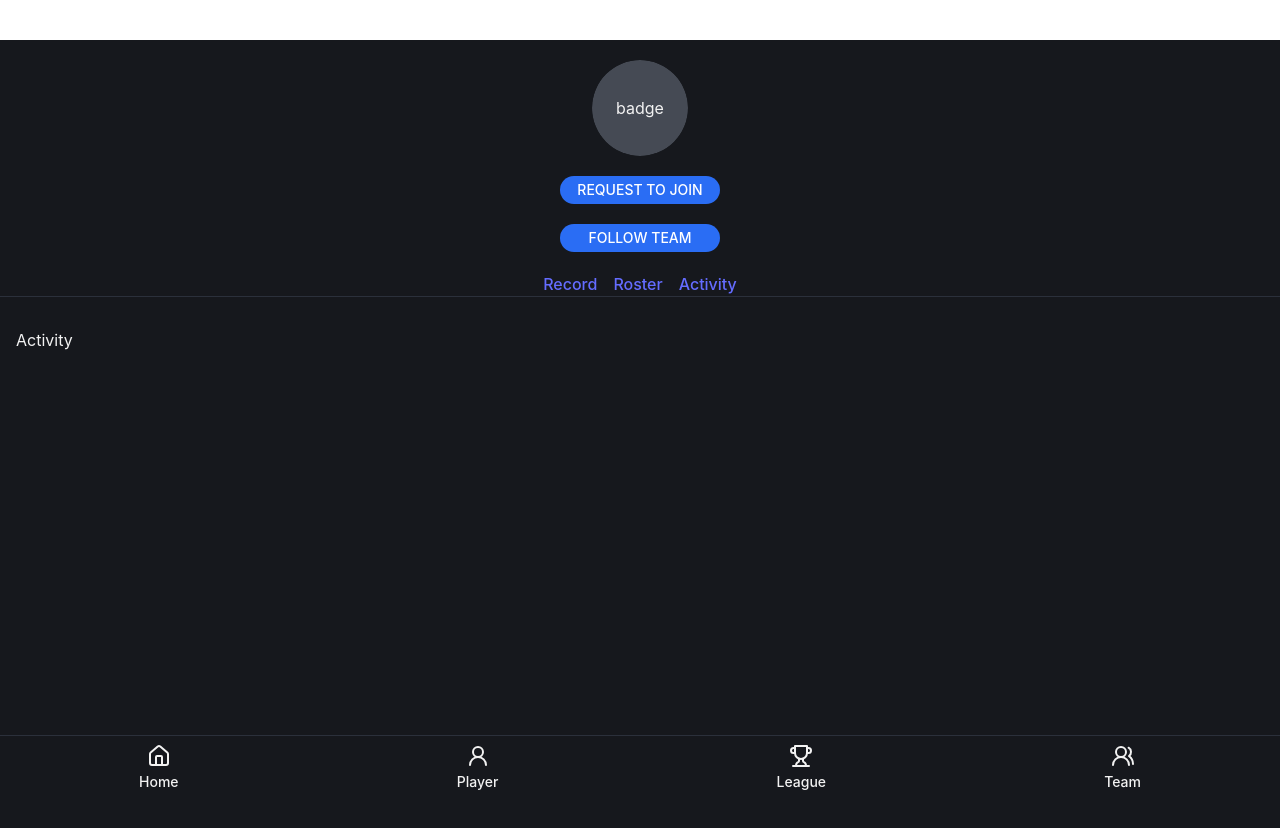
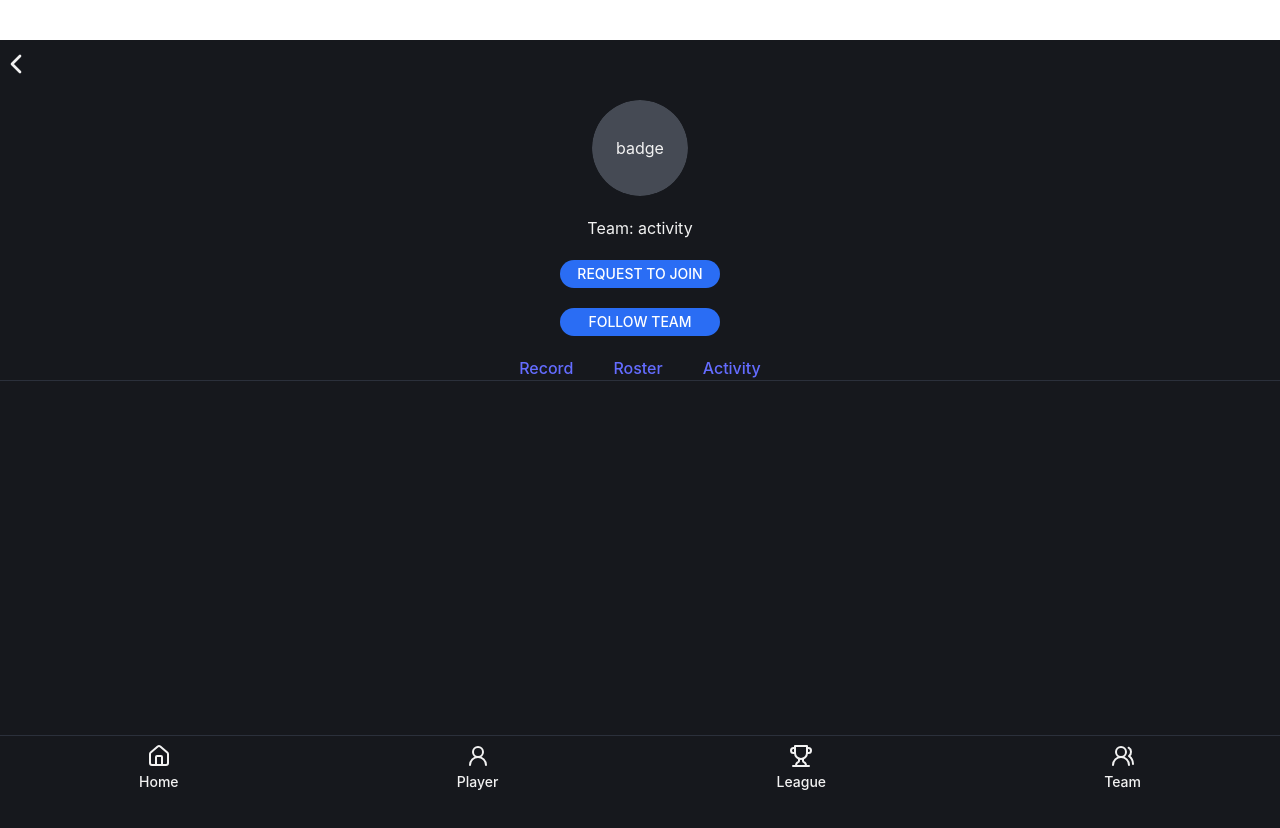
Before and after one commit to LeagueOfBugs/leaguies-2.0, a React (Vite) app in the folder client/: page /team/activity in a window 1280 px wide. Shown: the top 828 px of the page. Built offline with nearby package versions, Linux system fonts and the light colour scheme; no server answers.

Commit message:
created team screen listing player's teams to team details with back nav

```diff
--- a/client/src/components/ui/CTAButton.tsx
+++ b/client/src/components/ui/CTAButton.tsx
@@ -13,7 +13,12 @@ const CTAButton = ({ ctas }: CTAButtonProps) => {
   return (
     <div className="flex flex-col space-y-5">
       {ctas.map((cta) => (
-        <Button variant="default" className="w-40 h-7 rounded-full">
+        <Button
+          key={cta.label}
+          onClick={cta.onClick}
+          variant="default"
+          className="w-40 h-7 rounded-full"
+        >
           {cta.label}
         </Button>
       ))}
--- a/client/src/components/ui/NavLayout.tsx
+++ b/client/src/components/ui/NavLayout.tsx
@@ -13,7 +13,7 @@ const NavLayout = ({ navLinks }: NavLayoutProps) => {
   return (
     <div className="flex-col h-full w-full">
       <nav className="flex-col h-10">
-        <div className="flex space-x-4 justify-center">
+        <div className="flex space-x-10 justify-center">
           {navLinks.map((link) => (
             <NavLink key={link.to} to={link.to}>
               {link.label}
--- /dev/null
+++ b/client/src/screens/teamScreen/TeamItem.tsx
@@ -0,0 +1,16 @@
+import { Link } from "react-router-dom";
+
+interface TeamItemProps {
+  teamName: string;
+  league: string;
+}
+
+const TeamItem = ({ teamName, league }: TeamItemProps) => {
+  return (
+    <Link to={teamName}>
+      {teamName} : {league ? league : "N/A"}
+    </Link>
+  );
+};
+
+export default TeamItem;
--- /dev/null
+++ b/client/src/screens/teamScreen/TeamList.tsx
@@ -0,0 +1,10 @@
+import React from "react";
+
+interface TeamListProps {
+  children?: React.ReactNode;
+}
+const TeamList: React.FC<TeamListProps> = ({ children }) => {
+  return <>{children}</>;
+};
+
+export default TeamList;
--- a/client/src/screens/teamScreen/TeamRoutes.tsx
+++ b/client/src/screens/teamScreen/TeamRoutes.tsx
@@ -4,20 +4,24 @@ import Record from "./Record";
 import Roster from "./Roster";
 import Activity from "./Activity";
 import EmptyTeamState from "./EmptyTeamState";
+import Teams from "./Teams";
 
 const TeamRoutes = () => {
   const noTeams = false;
+
   return (
     <Routes>
       {noTeams ? (
         <Route path="/" element={<EmptyTeamState />} />
       ) : (
-        <Route path="/" element={<TeamScreen />}>
-          <Route index element={<Record />} />
-          <Route path="record" element={<Record />} />
-          <Route path="roster" element={<Roster />} />
-          <Route path="activity" element={<Activity />} />
-        </Route>
+        <>
+          <Route index element={<Teams />} />
+          <Route path="/:teamId" element={<TeamScreen />}>
+            <Route path="record" element={<Record />} />
+            <Route path="roster" element={<Roster />} />
+            <Route path="activity" element={<Activity />} />
+          </Route>
+        </>
       )}
     </Routes>
   );
--- a/client/src/screens/teamScreen/TeamScreen.tsx
+++ b/client/src/screens/teamScreen/TeamScreen.tsx
@@ -1,8 +1,10 @@
 import NavLayout from "../../components/ui/NavLayout";
 import Badge from "../../components/ui/Badge";
 import CTAButton from "../../components/ui/CTAButton";
+import { useParams } from "react-router-dom";
+import { ChevronLeft } from "lucide-react";
+import { useNavigate } from "react-router-dom";
 
-const TeamScreen = () => {
 const teamScreenNavLinks = [
   {
     to: "record",
@@ -29,11 +31,20 @@ const TeamScreen = () => {
   },
 ];
 
+const TeamScreen = () => {
+  const { teamId } = useParams();
+  const navigate = useNavigate();
+
   return (
     <div className="flex flex-col items-center w-svw space-y-5">
-      <div className="pt-5">
+      <ChevronLeft
+        className="w-8 h-8 self-baseline mr-5 mt-2"
+        onClick={() => navigate("/team")}
+      />
+      <div>
         <Badge />
       </div>
+      <div>Team: {teamId}</div>
       <div className="max-w-52">
         <CTAButton ctas={teamCTA} />
       </div>
--- /dev/null
+++ b/client/src/screens/teamScreen/Teams.tsx
@@ -0,0 +1,25 @@
+import { useSelector } from "react-redux";
+import { selectPlayer } from "../../redux/selectors/userSelectors";
+import TeamList from "./TeamList";
+import TeamItem from "./TeamItem";
+import EmptyTeamState from "./EmptyTeamState";
+
+const Teams = () => {
+  const player = useSelector(selectPlayer);
+  const teams = player?.teams || [];
+
+  if (!teams.length) return <EmptyTeamState />;
+
+  return (
+    <TeamList>
+      <div>Teams</div>
+      <div className="flex flex-col space-y-2">
+        {teams.map((team) => (
+          <TeamItem key={team.name} teamName={team.name} league={team.league} />
+        ))}
+      </div>
+    </TeamList>
+  );
+};
+
+export default Teams;
```
Lines whose indentation alone changed are shown as unchanged.
